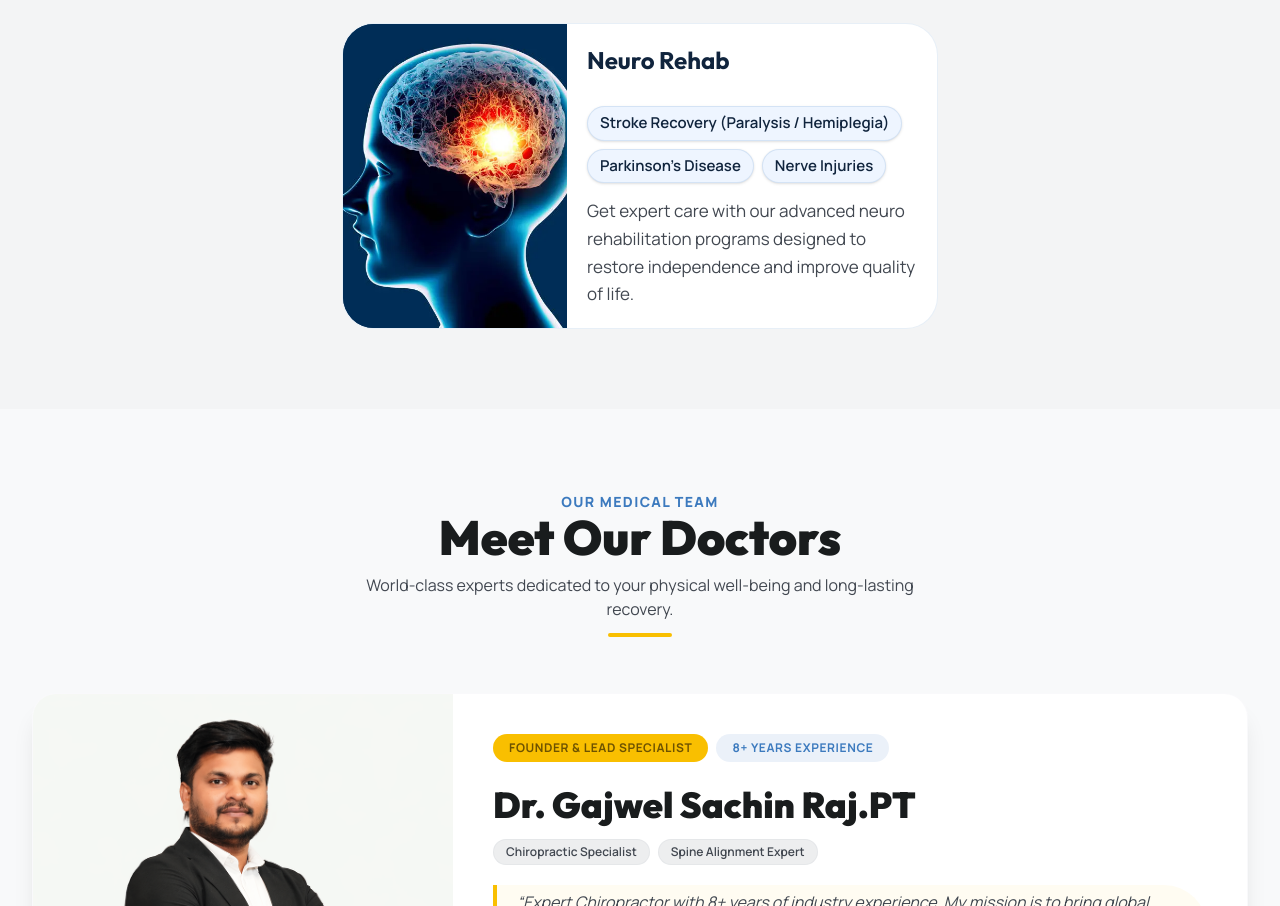
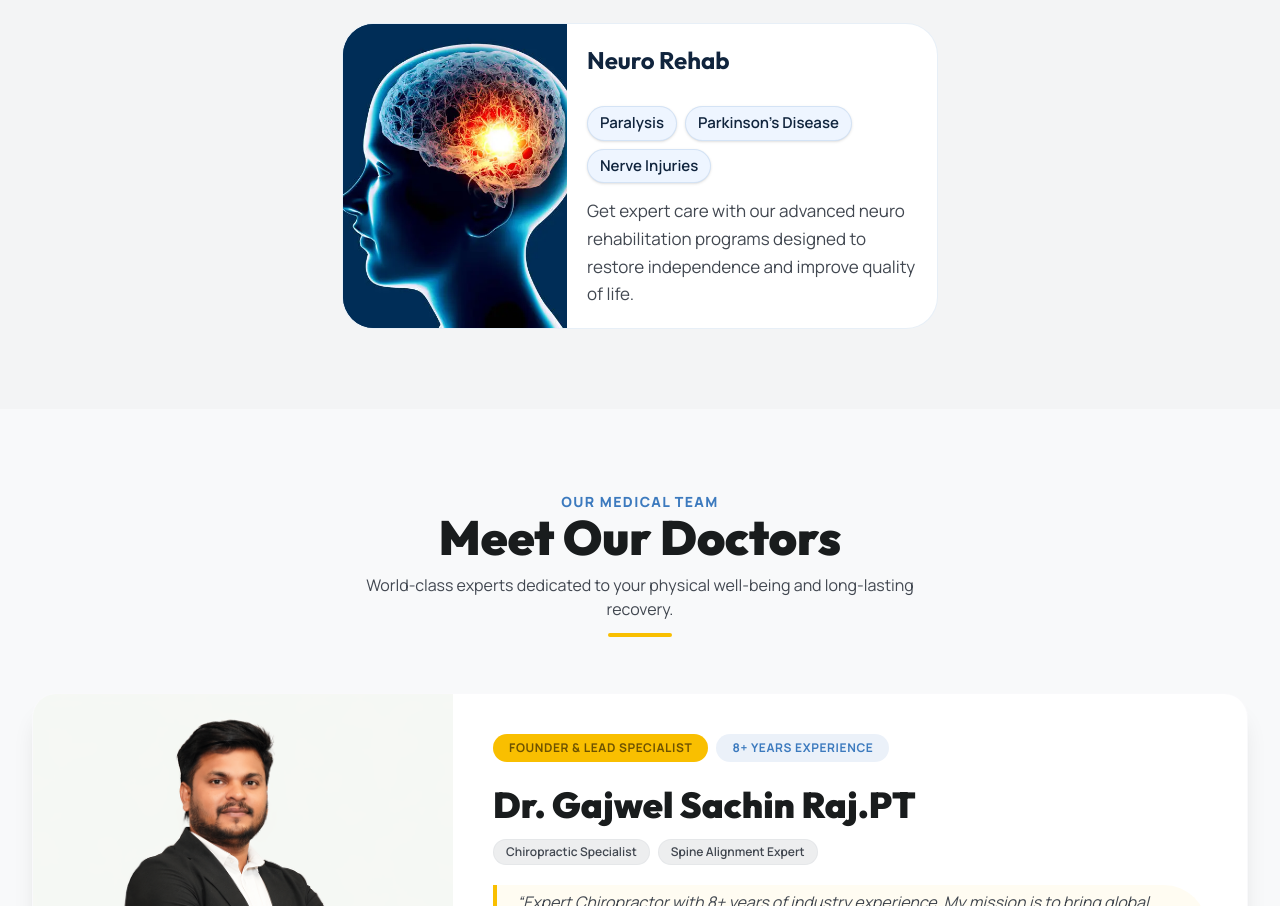
Before and after one commit to crowddevelopers08-arch/Physioshine, a Next.js app: page / in a window 1280 px wide. Shown: the part 4513-5419 px from the top of the page. Built offline with nearby package versions, Linux system fonts and the light colour scheme.

Commit message:
gtag0ssssssss

```diff
--- a/src/components/TreatmentGrid.tsx
+++ b/src/components/TreatmentGrid.tsx
@@ -42,7 +42,7 @@ const treatments = [
     image: "/Neuro-rehabilitation.webp",
     title: "Neuro Rehab",
     items: [
-      "Stroke Recovery (Paralysis / Hemiplegia)",
+      "Paralysis",
       "Parkinson's Disease",
       "Nerve Injuries",
     ],
```
